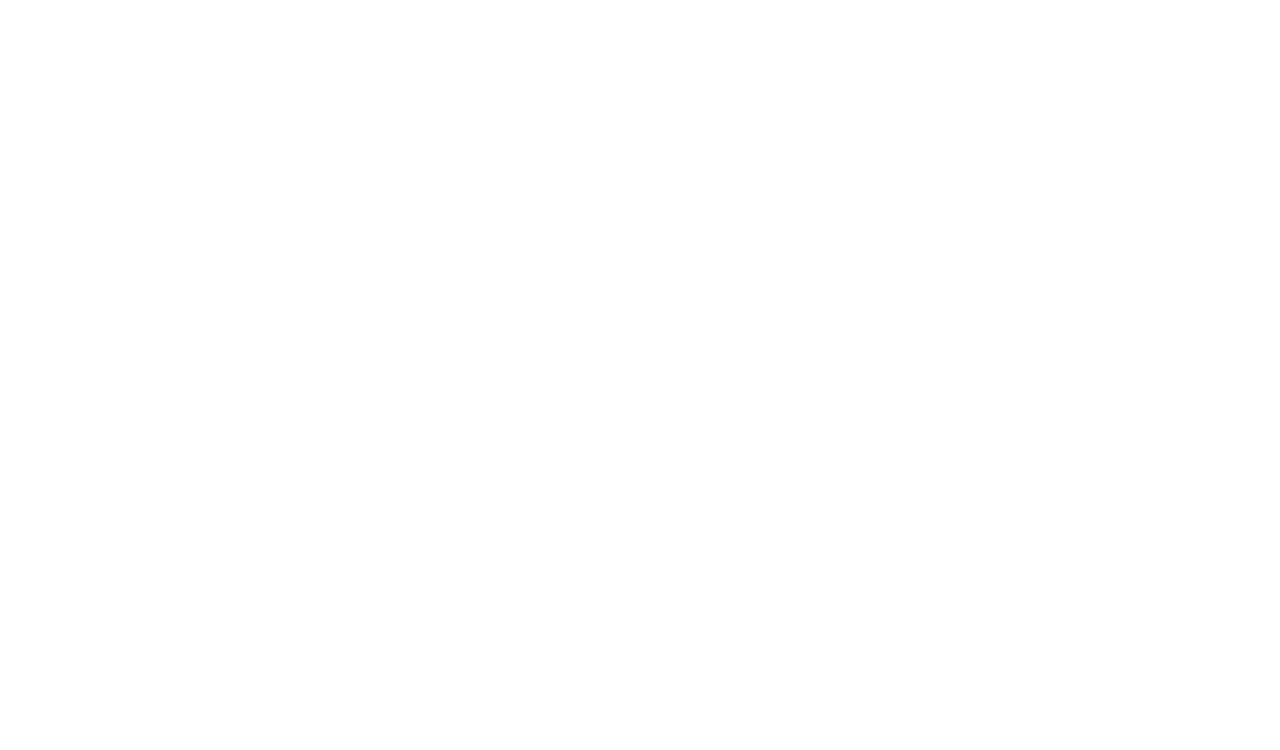
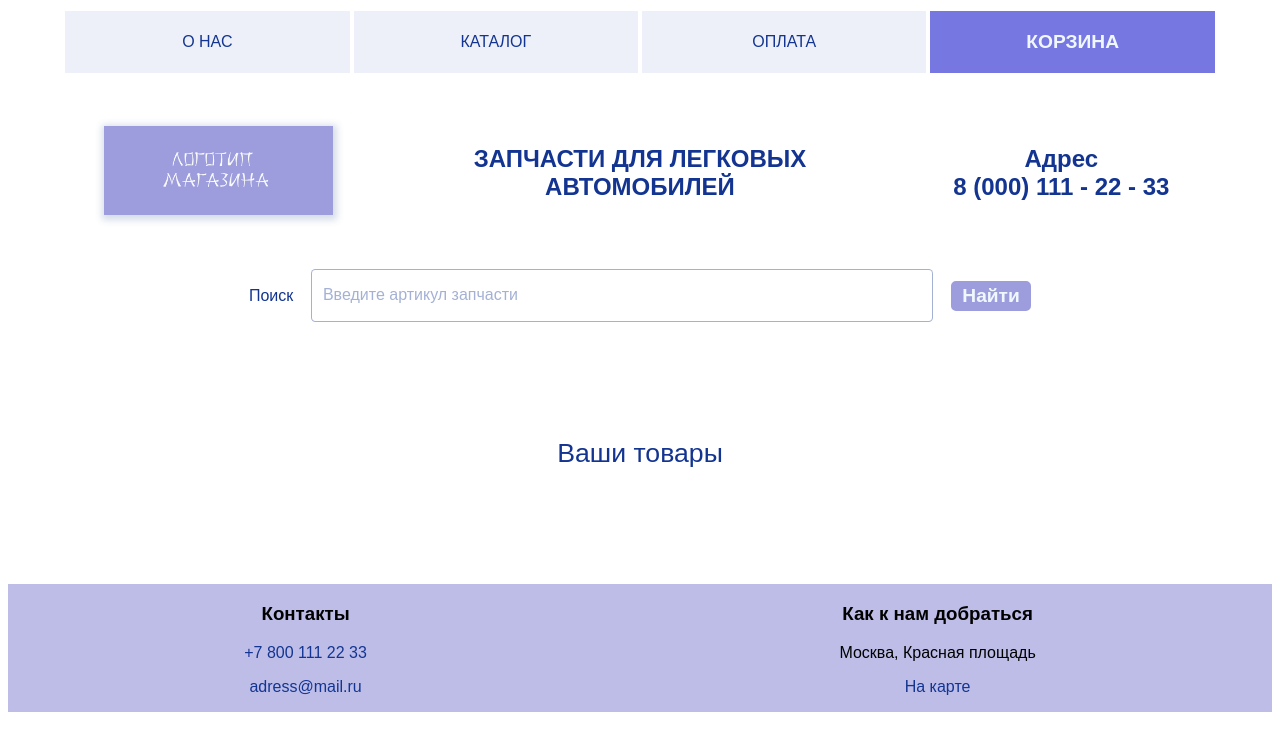
Before and after one commit to kudryasha1981/online-shop, a plain HTML site: page model-online-shop/basket.html in a window 1280 px wide. Drawn offline with Linux system fonts and the light colour scheme.

Commit message:
model-online-shop

```diff
--- a/model-online-shop/basket.html
+++ b/model-online-shop/basket.html
@@ -0,0 +1,88 @@
+<!DOCTYPE html>
+<html lang="en">
+<head>
+    <meta charset="UTF-8">
+    <meta http-equiv="X-UA-Compatible" content="IE=edge">
+    <meta name="viewport" content="width=device-width, initial-scale=1.0">
+    <link rel="stylesheet" href="style.css" type="text/css">
+    <link rel="stylesheet" href="style-320-768.css" type="text/css">
+    <link rel="stylesheet" href="style-768-1440.css" type="text/css">
+    <link rel="stylesheet" href="style-1440.css" type="text/css">
+    <link rel="preconnect" href="https://fonts.googleapis.com">
+    <link rel="preconnect" href="https://fonts.gstatic.com" crossorigin>
+    <link href="https://fonts.googleapis.com/css2?family=Inter:wght@600&family=Roboto:wght@100;300;500;700&display=swap" rel="stylesheet">
+    <title>Название магазина</title>
+</head>
+<body>
+    <header>
+        <div class="header-table">
+            <table>
+                <tr>
+                    <td>
+                        <div class="header-td">
+                            <a href="company.html">О НАС</a>
+                        </div>
+                    </td>
+                    <td>
+                        <div class="header-td">
+                            <a href="index.html">КАТАЛОГ</a>
+                        </div>
+                    </td>
+                    <td>
+                        <div class="header-td">
+                            <a href="oplata.html">ОПЛАТА</a>
+                        </div>
+                    </td>
+                    <td>
+                        <div class="header-td" id="header-td-basket">
+                            <a href="basket.html" id="basket">КОРЗИНА</a>
+                        </div>
+                    </td>
+                </tr>
+            </table>
+        </div>
+    </header>
+    <main>
+        <section class="heading">
+            <div class="heading__box">
+                <a href="index.html">
+                    <img src="./img/logo-shop.jpg" alt="" class="header-img__logo">
+                </a>
+            </div>
+            <div class="heading__box">
+                <h1 class="heading__h1">ЗАПЧАСТИ ДЛЯ ЛЕГКОВЫХ АВТОМОБИЛЕЙ</h1>
+            </div>
+            <div class="heading__box">
+                <h3 class="heading__h3">Адрес<br>8 (000) 111 - 22 - 33</h3>
+            </div>
+        </section>
+        <div class="search">
+            <label for="search" class="search__label">Поиск</label>
+            <input id="search" type="text" placeholder="Введите артикул запчасти" class="search__input">
+            <button class="search__button">Найти</button>
+        </div>
+        <div class="text">
+            <p>Ваши товары</p>
+        </div>
+    </main>
+    <footer>
+        <section class="footer">
+            <div>
+                <h3>Контакты</h3>
+                <span>
+                    <a href="tel:+78001112233">+7 800 111 22 33</a>
+                </span>
+                  <p><a href="mailto:adress@mail.ru">adress@mail.ru</a></p>
+            </div>
+            <div>
+                <h3>Как к нам добраться</h3>
+                <div>Москва, Красная площадь</div>
+                <p>
+                    <a href="https://www.google.ru/maps/place/%D0%9A%D1%80%D0%B0%D1%81%D0%BD%D0%B0%D1%8F+%D0%9F%D0%BB%D0%BE%D1%89%D0%B0%D0%B4%D1%8C/@55.7539303,37.6186063,17z/data=!3m1!4b1!4m6!3m5!1s0x46b54a5a738fa419:0x7c347d506b52311f!8m2!3d55.7539303!4d37.620795!16zL20vMGhtXzc?hl=ru"
+                    target="_blank" rel="nofollow noopener noreferrer">На карте</a>
+                </p>
+            </div>
+        </section>
+    </footer>
+</body>
+</html>
--- a/model-online-shop/style.css
+++ b/model-online-shop/style.css
@@ -180,6 +180,7 @@ a:visited {
 
 footer {
     background-color: #9d9dddac;
+    margin-top: 20px;
 }
 
 .footer {
```
